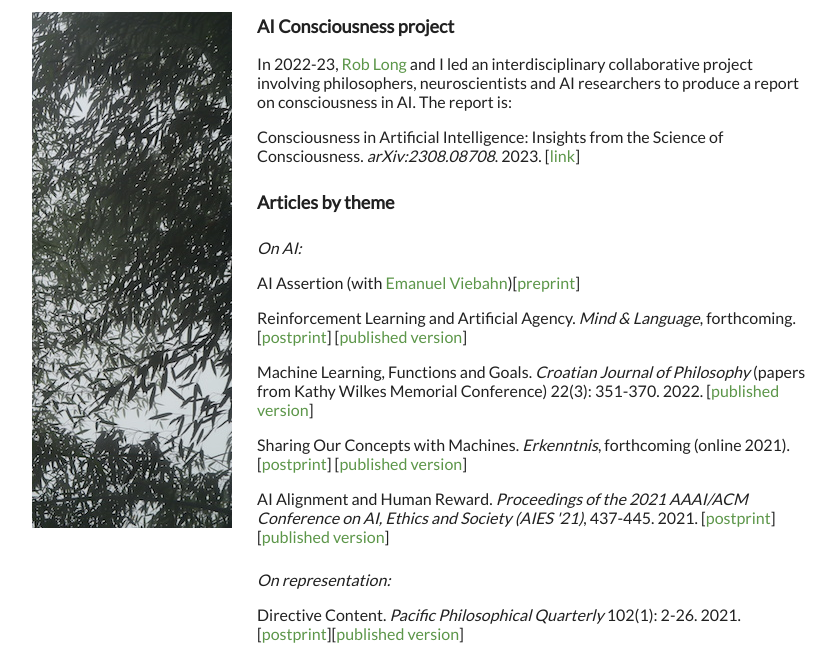
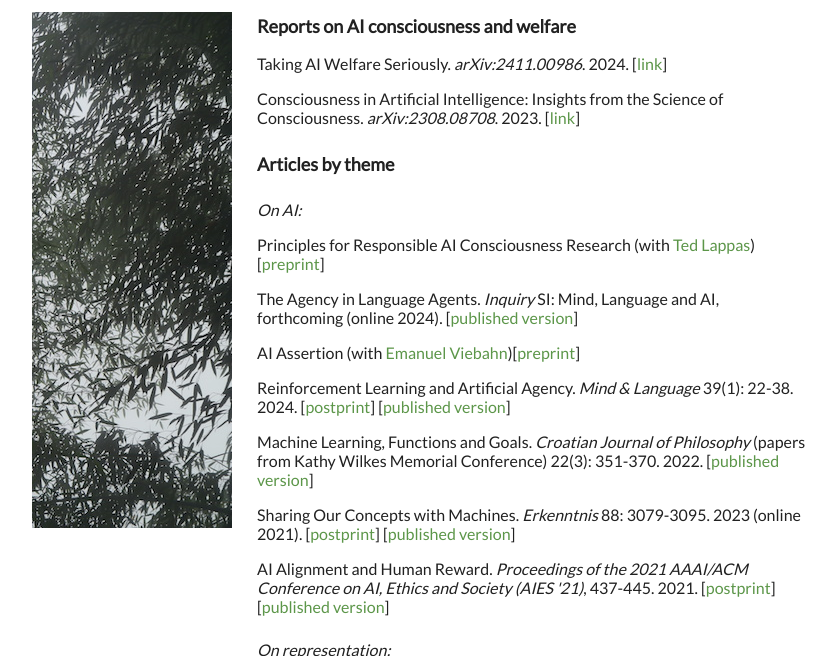
Before and after one commit to patrickbutlin/patrickbutlin.github.io, a plain HTML site: page research.html in a window 1280 px wide. Shown: the part 148-804 px from the top of the page, without its empty margins (233-1069 px from the left). Drawn offline with Linux system fonts and the light colour scheme.

Commit message:
Update research.html

```diff
--- a/research.html
+++ b/research.html
@@ -19,15 +19,17 @@
 		</div>
 		<div class="content">
 			<div class="maintext">
-				<p class="heading"><b>AI Consciousness project</b></p>
-				<p>In 2022-23, <a href="https://robertlong.online">Rob Long</a> and I led an interdisciplinary collaborative project involving philosophers, neuroscientists and AI researchers to produce a report on consciousness in AI. The report is:</p>
+				<p class="heading"><b>Reports on AI consciousness and welfare</b></p>
+				<p>Taking AI Welfare Seriously. <i>arXiv:2411.00986</i>. 2024. [<a href="https://arxiv.org/abs/2411.00986">link</a>]</p>
 				<p>Consciousness in Artificial Intelligence: Insights from the Science of Consciousness. <i>arXiv:2308.08708</i>. 2023. [<a href="https://arxiv.org/abs/2308.08708">link</a>]</p>
 				<p class="heading"><b>Articles by theme</b></p>
 				<p class="heading2"><i>On AI:</i></p>
+				<p>Principles for Responsible AI Consciousness Research (with <a href="https://tedlappas.com">Ted Lappas</a>)[<a href="https://arxiv.org/abs/2501.07290">preprint</a>]</p>
+				<p>The Agency in Language Agents. <i>Inquiry</i> SI: Mind, Language and AI, forthcoming (online 2024). [<a href="https://www.tandfonline.com/doi/full/10.1080/0020174X.2024.2439995">published version</a>]</p>
 				<p>AI Assertion (with <a href="https://emanuelviebahn.weebly.com">Emanuel Viebahn</a>)[<a href="https://osf.io/pfjzu/">preprint</a>]</p>
-				<p>Reinforcement Learning and Artificial Agency. <i>Mind & Language</i>, forthcoming. [<a href="reasons.html">postprint</a>] [<a href="https://onlinelibrary.wiley.com/doi/full/10.1111/mila.12458">published version</a>]</p>
+				<p>Reinforcement Learning and Artificial Agency. <i>Mind & Language</i> 39(1): 22-38. 2024. [<a href="reasons.html">postprint</a>] [<a href="https://onlinelibrary.wiley.com/doi/full/10.1111/mila.12458">published version</a>]</p>
 				<p>Machine Learning, Functions and Goals. <i>Croatian Journal of Philosophy</i> (papers from Kathy Wilkes Memorial Conference) 22(3): 351-370. 2022. [<a href="https://hrcak.srce.hr/288525">published version</a>]</p>
-				<p>Sharing Our Concepts with Machines. <i>Erkenntnis</i>, forthcoming (online 2021). [<a href="concepts.html">postprint</a>] [<a href="https://link.springer.com/article/10.1007/s10670-021-00491-w">published version</a>]</p>
+				<p>Sharing Our Concepts with Machines. <i>Erkenntnis</i> 88: 3079-3095. 2023 (online 2021). [<a href="concepts.html">postprint</a>] [<a href="https://link.springer.com/article/10.1007/s10670-021-00491-w">published version</a>]</p>
 				<p>AI Alignment and Human Reward. <i>Proceedings of the 2021 AAAI/ACM Conference on AI, Ethics and Society (AIES '21)</i>, 437-445. 2021. [<a href="aies.html">postprint</a>] [<a href="https://dl.acm.org/doi/10.1145/3461702.3462570">published version</a>]</p>
 				<p class="heading2"><i>On representation:</i></p>
 				<p>Directive Content. <i>Pacific Philosophical Quarterly</i> 102(1): 2-26. 2021. [<a href="directive.html">postprint</a>][<a href="https://doi.org/10.1111/papq.12328">published version</a>]</p>
```
